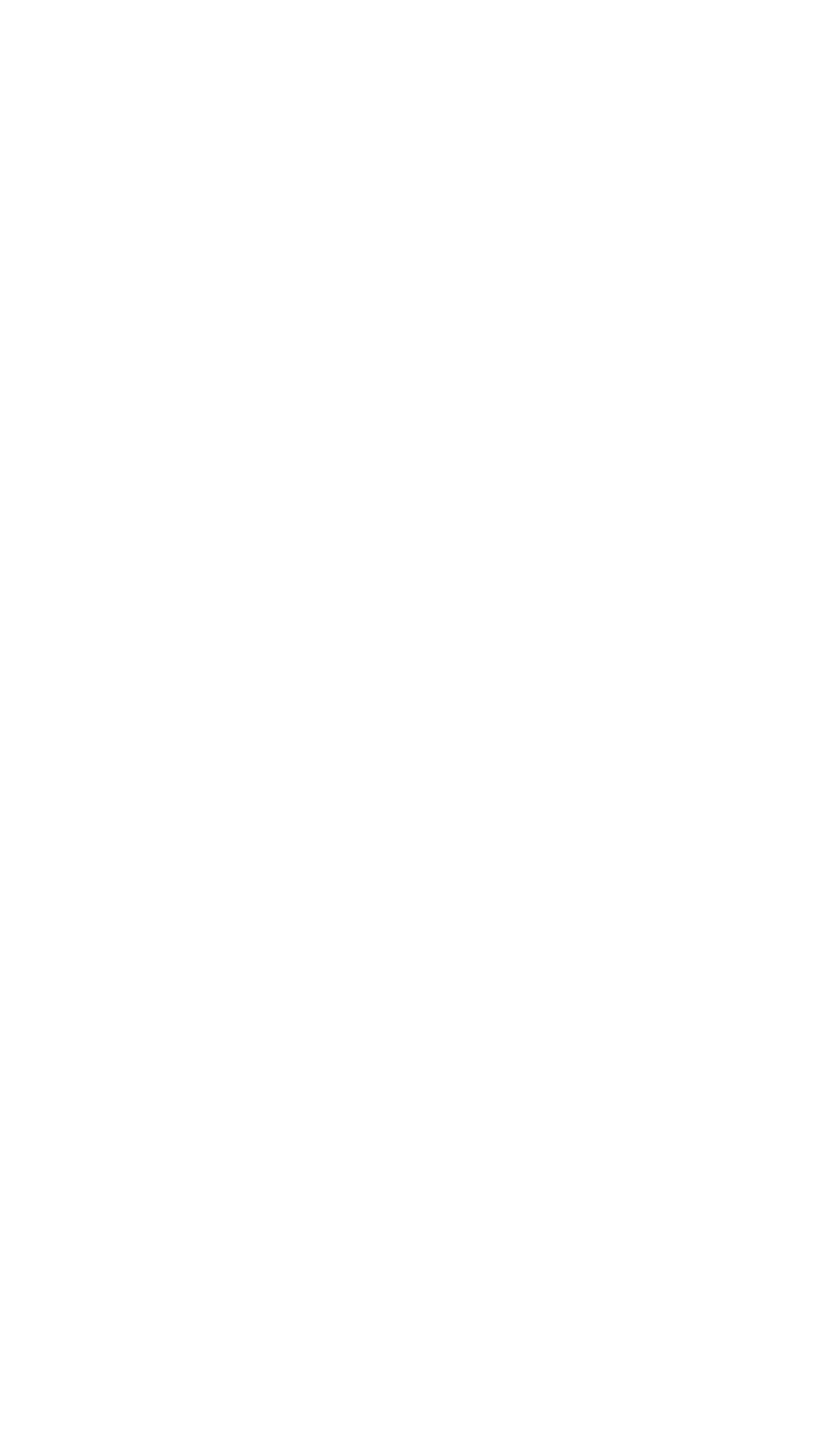
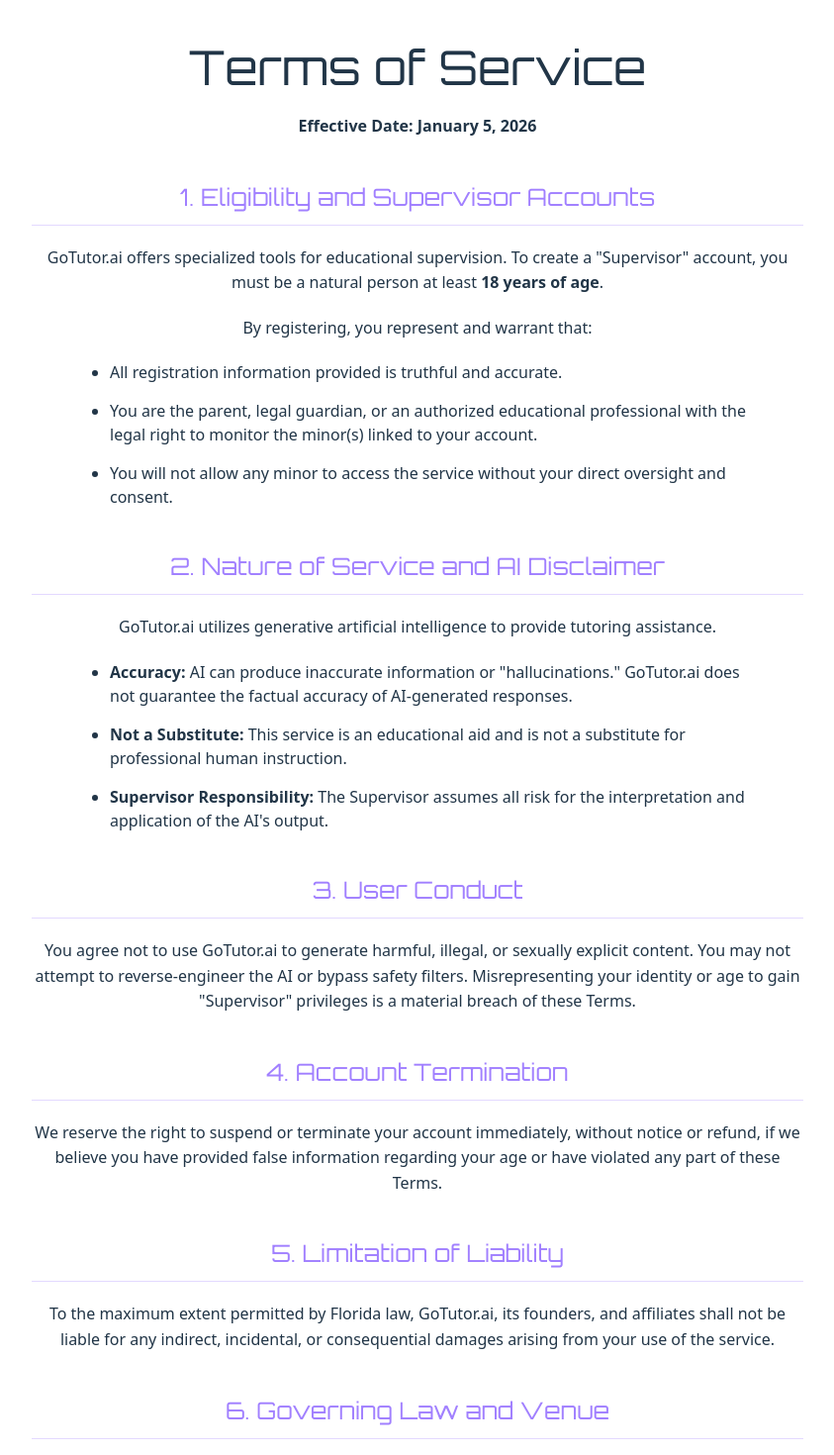
Before and after one commit to anonymous-basenji/gotutor-ai, a React (Vite) app in the folder frontend/: page /terms-of-service in a window 1280 px wide. Before the commit this address had no page. Shown: the top 1470 px of the page at 99% size, without its empty margins (218-1061 px from the left). Before the commit the page ends 800 px from the top, so only its background shows below. Built offline with nearby package versions, Linux system fonts and the light colour scheme.

Commit message:
Tenative Terms of Service added.

```diff
--- a/frontend/src/App.jsx
+++ b/frontend/src/App.jsx
@@ -1,6 +1,7 @@
 import { Routes, Route } from 'react-router-dom';
 import Home from './Home.jsx';
 import SignIn from './SignIn.jsx';
+import Terms from './Terms.jsx';
 import './App.css';
 
 function App() {
@@ -8,6 +9,7 @@
     <Routes>
       <Route path='/' element={<Home />}/>
       <Route path='/sign-in' element={<SignIn/>}/>
+      <Route path='/terms-of-service' element={<Terms/>}/>
     </Routes>
   );
 }
--- /dev/null
+++ b/frontend/src/Terms.css
@@ -0,0 +1,49 @@
+@import url('https://fonts.googleapis.com/css?family=Orbitron');
+
+.terms-container {
+    max-width: 800px;
+    margin: 0 auto;
+    padding: 10px;
+    width: 100%;
+}
+
+.terms-container h1 {
+    font-family: 'Orbitron', sans-serif;
+    text-align: center;
+    font-size: 3rem;
+    margin-bottom: 10px;
+}
+
+.terms-container .date {
+    display: block;
+    text-align: center;
+    font-family: 'Roboto', sans-serif;
+    margin-bottom: 50px;
+}
+
+.terms-container h2 {
+    font-family: 'Orbitron', sans-serif;
+    color: #a180ff; /* The purple accent */
+    text-align: center;
+    border-bottom: 1px solid rgba(161, 128, 255, 0.3);
+    padding-bottom: 10px;
+    margin-top: 40px;
+}
+
+.terms-container p {
+    line-height: 1.6;
+    margin: 20px 0;
+    text-align: center; /* Keep intro/headers centered */
+}
+
+.terms-container ul {
+    list-style-type: disc;
+    margin: 20px auto;
+    padding-left: 40px;
+    max-width: 90%;
+    text-align: left; /* FIX: Legal bullets MUST be left-aligned */
+}
+
+.terms-container li {
+    margin-bottom: 15px;
+}
--- /dev/null
+++ b/frontend/src/Terms.jsx
@@ -0,0 +1,61 @@
+// This is the terms of service page
+import { React } from 'react';
+import './Terms.css';
+
+function Terms() {
+    return(
+        <div className="terms-container">
+            <h1>Terms of Service</h1>
+            <p><strong>Effective Date: January 5, 2026</strong></p>
+
+            <section>
+                <h2>1. Eligibility and Supervisor Accounts</h2>
+                <p>GoTutor.ai offers specialized tools for educational supervision. To create a "Supervisor" account, you must be a natural person at least <strong>18 years of age</strong>.</p>
+                <p>By registering, you represent and warrant that:</p>
+                <ul>
+                <li>All registration information provided is truthful and accurate.</li>
+                <li>You are the parent, legal guardian, or an authorized educational professional with the legal right to monitor the minor(s) linked to your account.</li>
+                <li>You will not allow any minor to access the service without your direct oversight and consent.</li>
+                </ul>
+            </section>
+
+            <section>
+                <h2>2. Nature of Service and AI Disclaimer</h2>
+                <p>GoTutor.ai utilizes generative artificial intelligence to provide tutoring assistance.</p>
+                <ul>
+                <li><strong>Accuracy:</strong> AI can produce inaccurate information or "hallucinations." GoTutor.ai does not guarantee the factual accuracy of AI-generated responses.</li>
+                <li><strong>Not a Substitute:</strong> This service is an educational aid and is not a substitute for professional human instruction.</li>
+                <li><strong>Supervisor Responsibility:</strong> The Supervisor assumes all risk for the interpretation and application of the AI's output.</li>
+                </ul>
+            </section>
+
+            <section>
+                <h2>3. User Conduct</h2>
+                <p>You agree not to use GoTutor.ai to generate harmful, illegal, or sexually explicit content. You may not attempt to reverse-engineer the AI or bypass safety filters. Misrepresenting your identity or age to gain "Supervisor" privileges is a material breach of these Terms.</p>
+            </section>
+
+            <section>
+                <h2>4. Account Termination</h2>
+                <p>We reserve the right to suspend or terminate your account immediately, without notice or refund, if we believe you have provided false information regarding your age or have violated any part of these Terms.</p>
+            </section>
+
+            <section>
+                <h2>5. Limitation of Liability</h2>
+                <p>To the maximum extent permitted by Florida law, GoTutor.ai, its founders, and affiliates shall not be liable for any indirect, incidental, or consequential damages arising from your use of the service.</p>
+            </section>
+
+            <section>
+                <h2>6. Governing Law and Venue</h2>
+                <p>These Terms shall be governed by and construed in accordance with the <strong>laws of the State of Florida</strong>.</p>
+                <p><strong>Exclusive Venue:</strong> You and GoTutor.ai expressly agree that the exclusive jurisdiction and venue for any legal action, suit, or proceeding arising out of or relating to these Terms shall be the appropriate <strong>State or Federal courts located in Volusia County, Florida</strong>. You hereby waive any objection to the laying of venue in such courts.</p>
+            </section>
+
+            <section>
+                <h2>7. Contact Information</h2>
+                <p>If you have questions regarding these Terms, please contact us at andrew.v.sklyarov@gmail.com.</p>
+            </section>
+        </div>
+    );
+}
+
+export default Terms;
```
